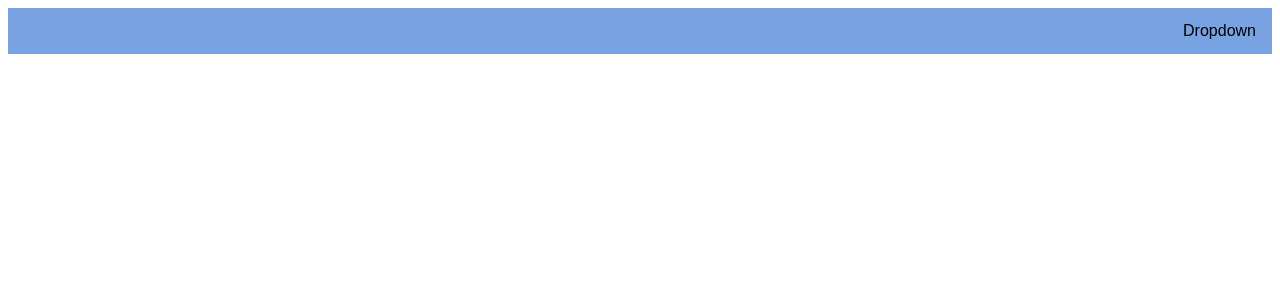
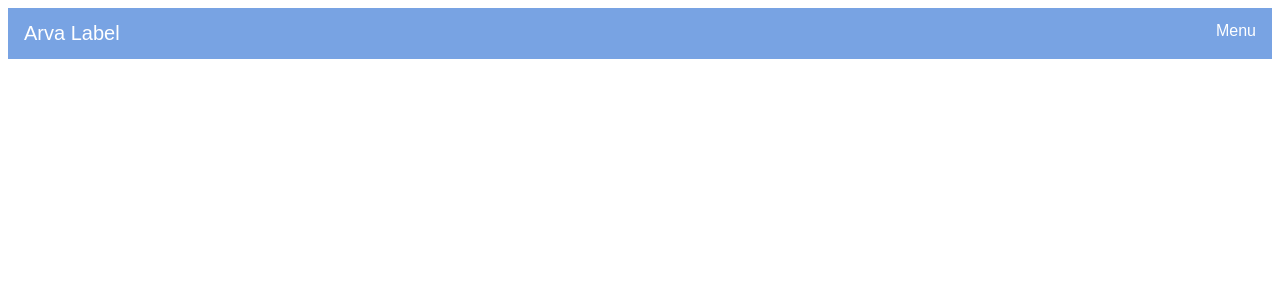
Before and after one commit to gianluigi97/ArvaLabel, a Flask app: page / in a window 1280 px wide. Shown: the top 300 px of the page. Run offline with Flask 3, Linux system fonts and the light colour scheme.

Commit message:
inseiro logo

```diff
--- a/static/index.css
+++ b/static/index.css
@@ -25,7 +25,23 @@ body {
   font-size: 16px;
   border: none;
   outline: none;
-  color: black;
+  color: White;
+  padding: 14px 16px;
+  background-color: inherit;
+  font-family: inherit;
+  margin: 0;
+}
+
+.company-name {
+  float: left;
+  overflow: hidden;
+}
+
+.company-name .name {
+  font-size: 20px;
+  border: none;
+  outline: none;
+  color: White;
   padding: 14px 16px;
   background-color: inherit;
   font-family: inherit;
--- a/templates/index.html
+++ b/templates/index.html
@@ -7,9 +7,12 @@
     <link rel="stylesheet" type="text/css" href="static/index.css">
 </head>
 <body>
-    <div class="navbar">
+<div class="navbar">
+        <div class="company-name">
+            <p class="name">Arva Label</p>
+        </div>
         <div class="dropdown">
-            <button class="dropbtn">Dropdown
+            <button class="dropbtn">Menu
                 <i class="fa fa-caret-down"></i>
             </button>
             <div class="dropdown-content">
@@ -19,6 +22,6 @@
                 <a href="#Contacts">Contacts</a>
             </div>
         </div>
-</div>
+    </div>
 </body>
 </html>
```
